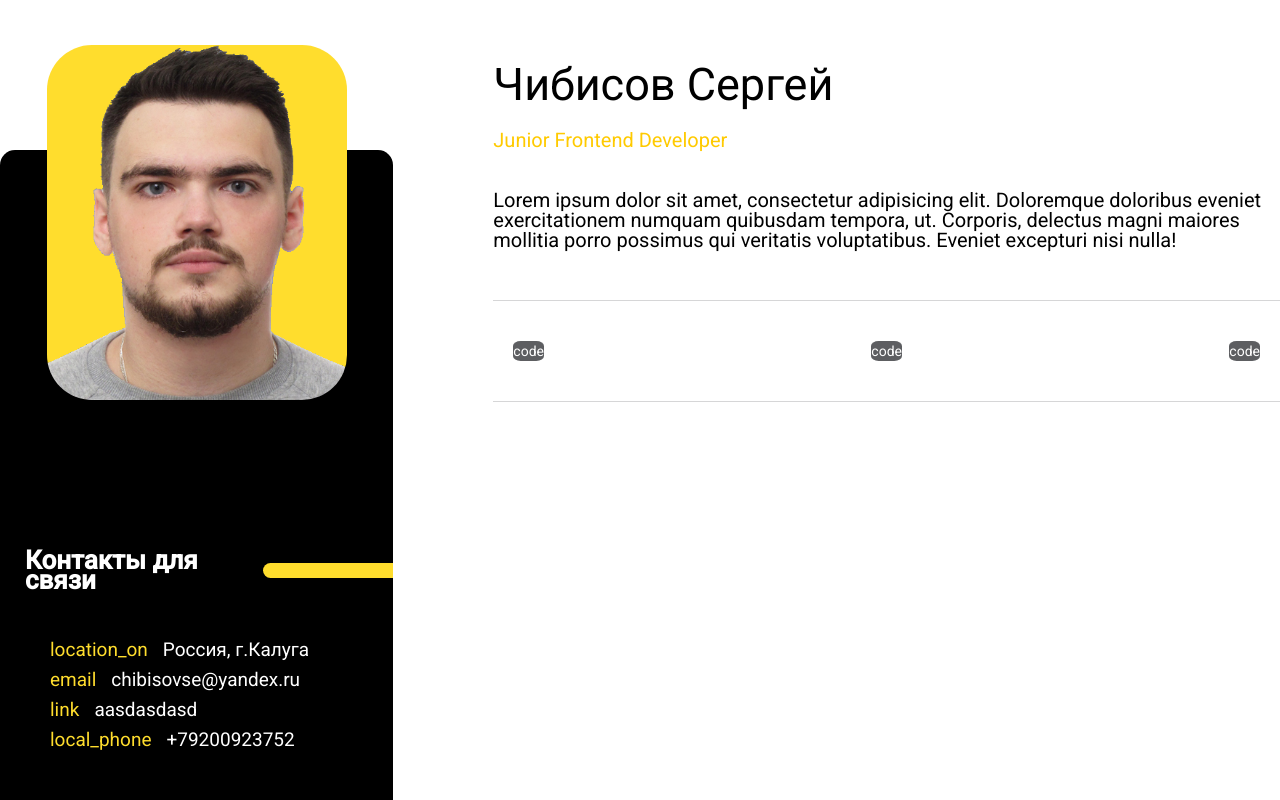
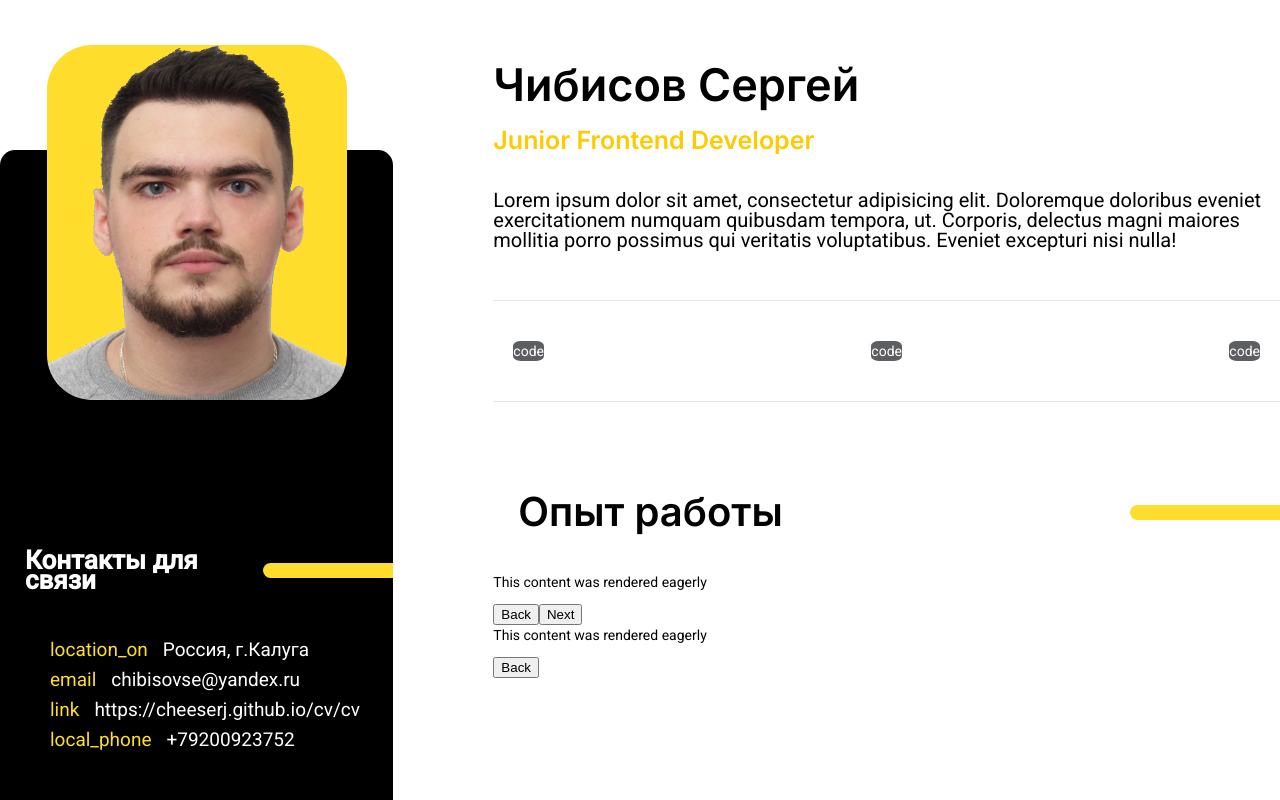
Before and after one commit to CheeSerj/cv, an Angular app: page /cv in a window 1280 px wide. Shown: the top 800 px of the page. Built offline with nearby package versions, Linux system fonts and the light colour scheme.

Commit message:
added block work-experience

```diff
--- a/src/app/main/cv/cv.component.html
+++ b/src/app/main/cv/cv.component.html
@@ -9,7 +9,7 @@
 
       <div class="side-panel__contacts--title">
         <span>Контакты для связи</span>
-        <div class="side-panel__decorative">
+        <div class="decorative">
         </div>
       </div>
 
@@ -26,7 +26,7 @@
 
       <div class="side-panel__contacts--link">
         <mat-icon class="side-panel__icon">link</mat-icon>
-        <span>aasdasdasd</span>
+        <span>https://cheeserj.github.io/cv/cv</span>
       </div>
 
       <div class="side-panel__contacts--tel">
@@ -39,7 +39,7 @@
 
       <div class="side-panel__knowledge--title">
         <span>Знания</span>
-        <div class="side-panel__decorative">
+        <div class="decorative">
         </div>
       </div>
 
@@ -86,7 +86,7 @@
 
         <div class="side-panel__education--title">
           <span>Образование</span>
-          <div class="side-panel__decorative">
+          <div class="decorative">
           </div>
         </div>
 
@@ -103,7 +103,7 @@
 
         <div class="side-panel__hobbies--title">
           <span>Увлечения</span>
-          <div class="side-panel__decorative">
+          <div class="decorative">
           </div>
         </div>
 
@@ -150,6 +150,43 @@
       <mat-icon class="content__decor--icon">code</mat-icon>
       <mat-icon class="content__decor--icon">code</mat-icon>
     </div>
+
+    <div class="content__work-experience">
+      Опыт работы
+      <div class="decorative"></div>
+    </div>
+    <div class="content__stepper">
+      <mat-stepper orientation="vertical">
+        <mat-step>
+          <ng-template class="content__stepper--label" matStepLabel>АО НПК «ВТиСС»</ng-template>
+          <ng-template matStepContent>
+              <p>2022 - настоящее время</p>
+            <p>This content was rendered lazily</p>
+            <button mat-button matStepperNext>Next</button>
+          </ng-template>
+        </mat-step>
+        <mat-step>
+          <ng-template matStepLabel>ИП Виноградов</ng-template>
+          <ng-template matStepContent>
+            <p>This content was also rendered lazily</p>
+            <button mat-button matStepperPrevious>Back</button>
+            <button mat-button matStepperNext>Next</button>
+          </ng-template>
+        </mat-step>
+        <mat-step>
+          <ng-template matStepLabel>АО "Калуга Астрал"</ng-template>
+          <p>This content was rendered eagerly</p>
+          <button mat-button matStepperPrevious>Back</button>
+          <button mat-button matStepperNext>Next</button>
+        </mat-step>
+        <mat-step>
+          <ng-template matStepLabel>ИП Писаревский</ng-template>
+          <p>This content was rendered eagerly</p>
+          <button mat-button matStepperPrevious>Back</button>
+        </mat-step>
+      </mat-stepper>
+    </div>
+
   </div>
 
 </div>
--- a/src/app/main/cv/cv.component.scss
+++ b/src/app/main/cv/cv.component.scss
@@ -1,10 +1,11 @@
 $yellow: #ffdd2d;
+
 @mixin technologies {
   margin: 50px 30px 0 30px;
 }
 
 @mixin hobbies {
-  margin: 50px 30px 50px 30px;
+  margin: 50px 30px 0 30px;
 }
 
 ::ng-deep .mat-icon {
@@ -21,6 +22,14 @@ $yellow: #ffdd2d;
 .hobbies-icon {
   width: 60px;
   height: 60px;
+}
+
+.decorative {
+  width: 150px;
+  height: 15px;
+  background: $yellow;
+  border-radius: 10px 0 0 10px;
+  margin-left: 20px;
 }
 
 .container {
@@ -66,13 +75,6 @@ $yellow: #ffdd2d;
     flex-direction: column-reverse;
   }
 
-  &__decorative {
-    width: 150px;
-    height: 15px;
-    background: $yellow;
-    border-radius: 10px 0 0 10px;
-    margin-left: 20px;
-  }
 
   &__photo {
     display: flex;
@@ -241,31 +243,36 @@ $yellow: #ffdd2d;
     font-size: 45px;
     position: absolute;
     top: 75px;
+    font-family: 'Inter', sans-serif;
+    font-weight: 600;
   }
 
   &__job-title {
-    font-size: 20px;
+    font-size: 25px;
     color: #ffca00;
     position: absolute;
     top: 130px;
+    font-weight: bold;
+    font-family: 'Inter', sans-serif;
   }
 
-  &__about-me{
+  &__about-me {
     font-size: 20px;
     margin-top: 40px;
   }
 
-  &__decor{
+  &__decor {
     height: 100px;
     width: 100%;
     border-left: none;
     border-right: none;
-    border-top: 1px solid rgba(52, 54, 58, 0.2);
-    border-bottom: 1px solid rgba(52, 54, 58, 0.2);
+    border-top: 1px solid rgba(137, 138, 141, 0.2);
+    border-bottom: 1px solid rgba(137, 138, 141, 0.2);
     display: flex;
     justify-content: space-between;
     align-items: center;
     margin-top: 50px;
+
     &--icon {
       display: flex;
       justify-content: center;
@@ -283,4 +290,46 @@ $yellow: #ffdd2d;
       }
     }
   }
+
+  &__work-experience {
+    margin-top: 100px;
+    font-size: 40px;
+    font-weight: bold;
+    font-family: 'Inter', sans-serif;
+    margin-left: 25px;
+    display: flex;
+    justify-content: space-between;
+    align-items: center;
+  }
+
+  &__stepper {
+    margin-top: 50px;
+
+    &--label{
+      font-size: 50px;
+      font-weight: bold;
+      font-family: 'Inter', sans-serif;
+    }
+  }
 }
+
+::ng-deep.mat-step-header .mat-step-icon-selected {
+  background-color: #ffdd2d !important;
+  color: #000000;
+}
+
+::ng-deep .mat-step-header .mat-step-icon-state-edit{
+  background-color: #ffdd2d !important;
+  color: #000000;
+}
+
+::ng-deep .mat-step-icon .mat-icon{
+  display: flex;
+  justify-content: center;
+  align-items: center;
+}
+
+::ng-deep .mat-step-label {
+  font-size: 20px;
+  font-weight: 500;
+}
--- a/src/app/main/main.module.ts
+++ b/src/app/main/main.module.ts
@@ -3,6 +3,8 @@ import { CommonModule } from '@angular/common';
 import { CvComponent } from './cv/cv.component';
 import {AppModule} from "../app.module";
 import {MatIconModule} from "@angular/material/icon";
+import {MatStepperModule} from "@angular/material/stepper";
+import {MatButtonModule} from "@angular/material/button";
 
 @NgModule({
   declarations: [
@@ -12,6 +14,8 @@ import {MatIconModule} from "@angular/material/icon";
     CommonModule,
     AppModule,
     MatIconModule,
+    MatStepperModule,
+    MatButtonModule,
   ]
 })
 export class MainModule { }
--- a/src/index.html
+++ b/src/index.html
@@ -8,6 +8,7 @@
   <link rel="icon" type="image/x-icon" href="favicon.ico">
   <link href="https://fonts.googleapis.com/css2?family=Roboto:wght@300;400;500&display=swap" rel="stylesheet">
   <link href="https://fonts.googleapis.com/icon?family=Material+Icons" rel="stylesheet">
+  <link href="https://fonts.googleapis.com/css2?family=Inter:wght@400;500;600&display=swap" rel="stylesheet">
 </head>
 <body class="mat-typography">
   <app-root></app-root>
```
